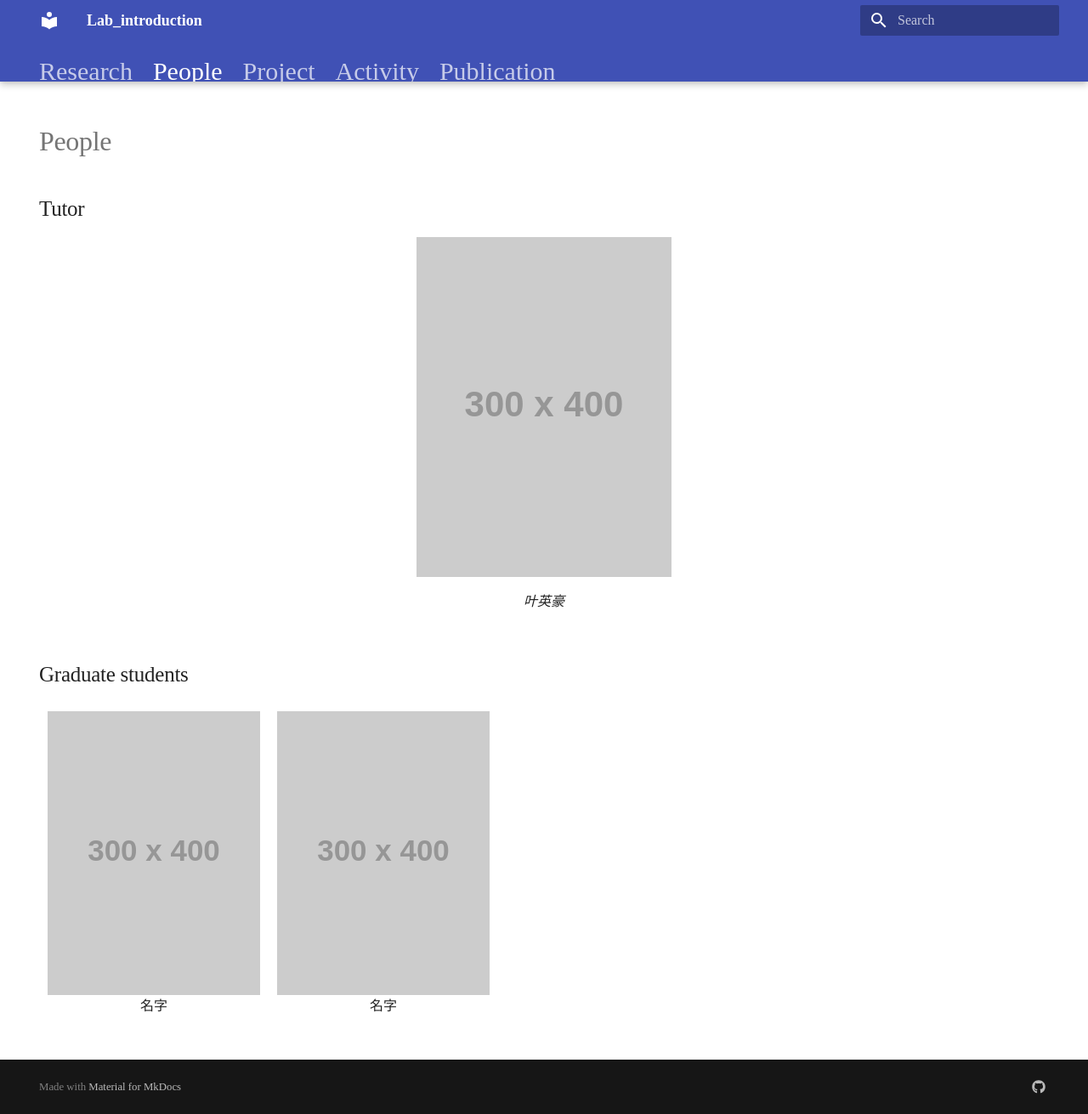
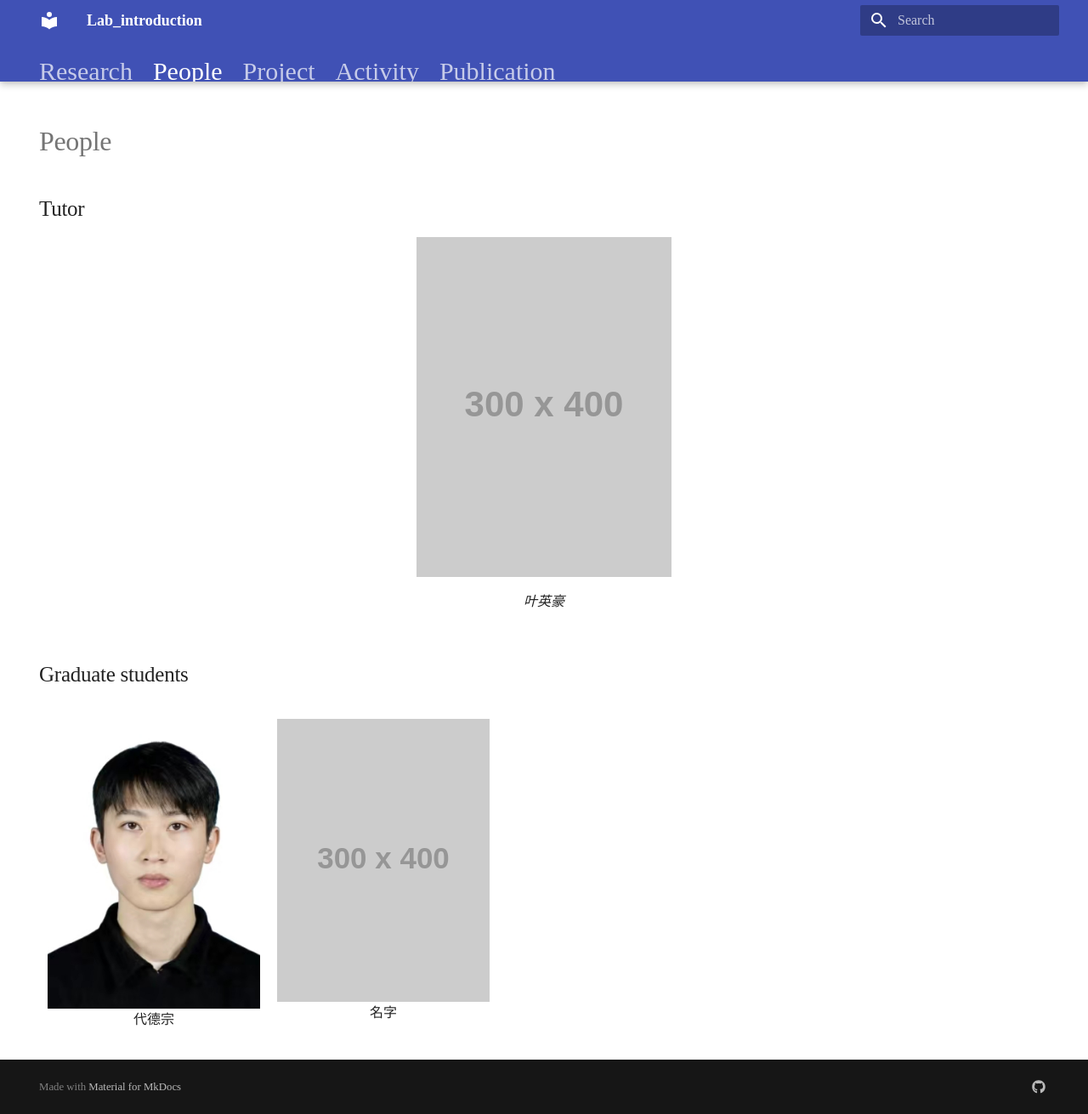
Before and after one commit to tufuwq/use.gthub.io, an MkDocs documentation site: the page built from docs/people.md, in a window 1280 px wide and 1311 px high. Shown: the whole window at 85% size. Built offline with MkDocs 1.6.1 and Material for MkDocs 9.7.7, drawn with Linux system fonts in a browser that asks for light colours.

Commit message:
完成一个图片绑定

```diff
--- a/docs/people.md
+++ b/docs/people.md
@@ -13,8 +13,8 @@ hide:
 ## Graduate students
 <span class="std_out">
     <span class="std_box">
-        <img src="https://dummyimage.com/300x400" />
-        <text>名字</text>
+        <img src="https://github.com/tufuwq/use.gthub.io/blob/gh-pages/img/%E4%BB%A3%E5%BE%B7%E5%AE%97.jpg" />
+        <text>代德宗</text>
     </span>
     <span class="std_box">
         <img src="https://dummyimage.com/300x400" />
```
